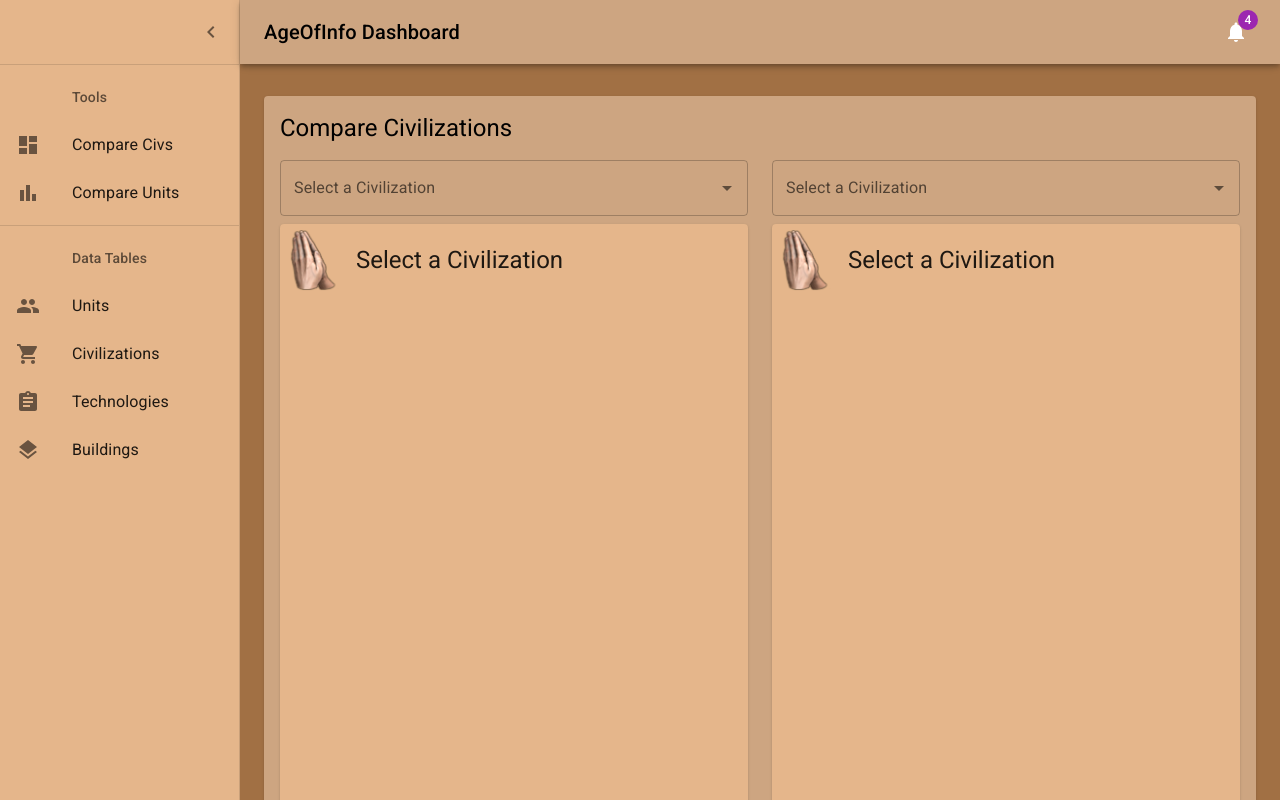
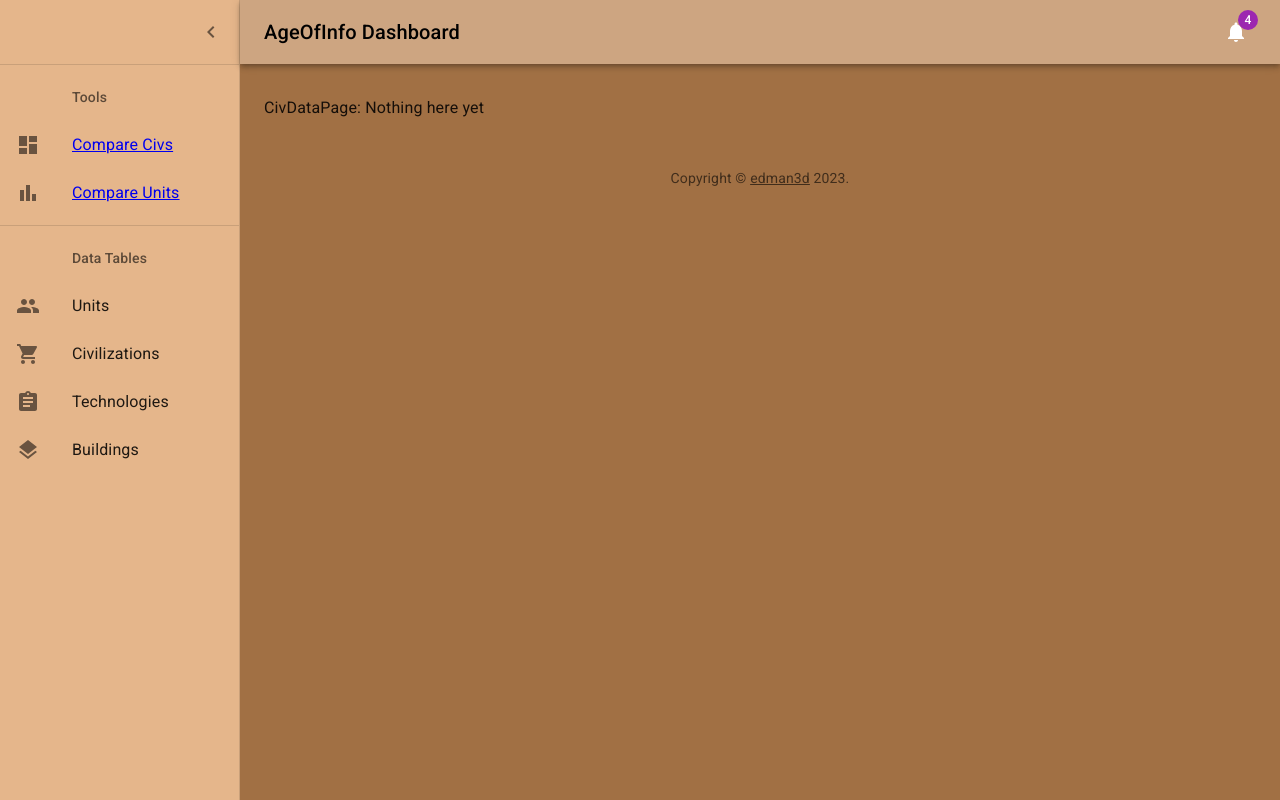
Before and after one commit to edman3d/ageofinfo-gcp, a React (Create React App) app: page /civdata in a window 1280 px wide. Built offline with nearby package versions, Linux system fonts and the light colour scheme.

Commit message:
routing works

```diff
--- a/package.json
+++ b/package.json
@@ -13,8 +13,10 @@
     "@types/node": "^16.18.10",
     "@types/react": "^18.0.26",
     "@types/react-dom": "^18.0.10",
+    "@types/react-router-dom": "^5.3.3",
     "react": "^18.2.0",
     "react-dom": "^18.2.0",
+    "react-router-dom": "^6.8.0",
     "react-scripts": "5.0.1",
     "typescript": "^4.9.4"
   },
--- a/src/App.tsx
+++ /dev/null
@@ -1,15 +0,0 @@
-import React from "react";
-import "./App.css";
-import DashBoard from "./components/DashBoard";
-import "@fontsource/roboto/300.css";
-import "@fontsource/roboto/400.css";
-import "@fontsource/roboto/500.css";
-import "@fontsource/roboto/700.css";
-
-import "./css/Civilizations.css";
-
-function App() {
-  return <DashBoard />;
-}
-
-export default App;
--- a/src/components/DashBoard.tsx
+++ b/src/components/DashBoard.tsx
@@ -20,6 +20,7 @@ import {
   Notifications as NotificationsIcon,
 } from "@mui/icons-material";
 
+import { Routes, Route } from "react-router-dom";
 import type { Building, Civilization, Technology, Unit } from "../types";
 import { BuildingContext, CivContext, TechContext, UnitContext } from "../contexts";
 import { LIGHT_TAN_COLOR, MEDIUM_TAN_COLOR, DARK_TAN_COLOR } from "../constants/colors";
@@ -29,6 +30,13 @@ import { Drawer } from "./Drawer";
 import Copyright from "./Copyright";
 import CivCompare from "./CivCompare";
 import { mainListItems, secondaryListItems } from "./listItems";
+
+import "@fontsource/roboto/300.css";
+import "@fontsource/roboto/400.css";
+import "@fontsource/roboto/500.css";
+import "@fontsource/roboto/700.css";
+import CivComparePage from "../pages/CivComparePage";
+import CivDataPage from "../pages/CivDataPage";
 
 let unitData: Unit[] = require("./../data/units.json");
 let techData: Technology[] = require("./../data/techs.json");
@@ -116,16 +124,10 @@ function DashboardContent() {
                 >
                   <Toolbar />
                   <Container maxWidth="xl" sx={{ mt: 4, mb: 4, backgroundColor: DARK_TAN_COLOR }}>
-                    <Grid container spacing={3}>
-                      {/* Civilization Compare Section */}
-                      <Grid item xs={12}>
-                        <Paper
-                          sx={{ p: 2, display: "flex", flexDirection: "column", backgroundColor: MEDIUM_TAN_COLOR }}
-                        >
-                          <CivCompare />
-                        </Paper>
-                      </Grid>
-                    </Grid>
+                    <Routes>
+                      <Route path="/" element={<CivComparePage />} />
+                      <Route path="/civdata" element={<CivDataPage />} />
+                    </Routes>
                     <Copyright sx={{ pt: 4 }} />
                   </Container>
                 </Box>
--- a/src/components/listItems.tsx
+++ b/src/components/listItems.tsx
@@ -10,24 +10,31 @@ import BarChartIcon from "@mui/icons-material/BarChart";
 import LayersIcon from "@mui/icons-material/Layers";
 import AssignmentIcon from "@mui/icons-material/Assignment";
 import { LIGHT_TAN_COLOR, MEDIUM_TAN_COLOR, DARK_TAN_COLOR } from "../constants/colors";
+import { Link } from "react-router-dom";
 
 export const mainListItems = (
   <React.Fragment>
     <ListSubheader component="div" inset sx={{ backgroundColor: LIGHT_TAN_COLOR }}>
       Tools
     </ListSubheader>
+
+    <Link to="/">
       <ListItemButton>
         <ListItemIcon>
           <DashboardIcon />
         </ListItemIcon>
         <ListItemText primary="Compare Civs" />
       </ListItemButton>
+    </Link>
+
+    <Link to="civdata">
       <ListItemButton>
         <ListItemIcon>
           <BarChartIcon />
         </ListItemIcon>
         <ListItemText primary="Compare Units" />
       </ListItemButton>
+    </Link>
   </React.Fragment>
 );
 
--- a/src/index.tsx
+++ b/src/index.tsx
@@ -1,11 +1,15 @@
 import React from "react";
 import ReactDOM from "react-dom/client";
 import "./index.css";
-import App from "./App";
+import { BrowserRouter } from "react-router-dom";
+import Dashboard from "./components/DashBoard";
 
 const root = ReactDOM.createRoot(document.getElementById("root") as HTMLElement);
 root.render(
   <React.StrictMode>
-    <App />
+    <BrowserRouter>
+      {/* <App /> */}
+      <Dashboard />
+    </BrowserRouter>
   </React.StrictMode>
 );
--- /dev/null
+++ b/src/pages/CivComparePage.tsx
@@ -0,0 +1,7 @@
+import CivCompare from "../components/CivCompare";
+
+const CivComparePage = () => {
+  return <CivCompare />;
+};
+
+export default CivComparePage;
--- /dev/null
+++ b/src/pages/CivDataPage.tsx
@@ -0,0 +1,5 @@
+const CivDataPage = () => {
+  return <p>CivDataPage: Nothing here yet</p>;
+};
+
+export default CivDataPage;
```
Also changed, not shown: src/Main.tsx (added, +12 -0 lines), 1 other file (tests, documents, lock files or other folders). Lines whose indentation alone changed are shown as unchanged.
